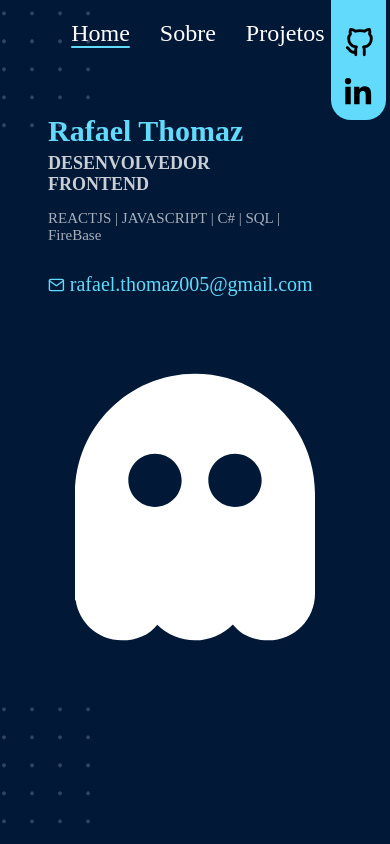
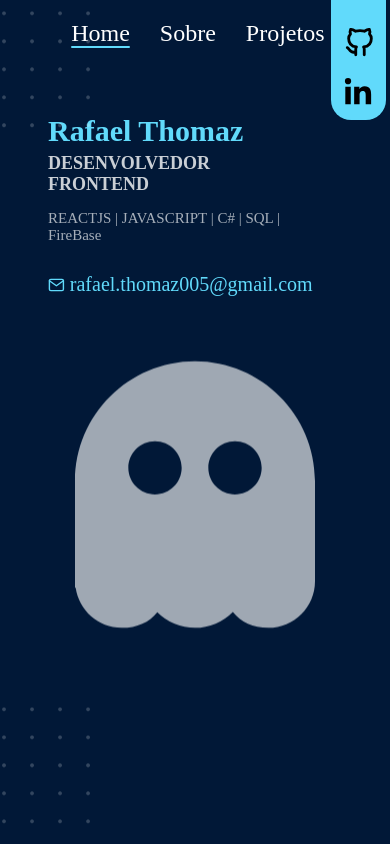
Before and after one commit to rafahthomaz14/Portifolio, a React (Vite) app: page / in a window 390 px wide. Built offline with nearby package versions, Linux system fonts and the light colour scheme.

Commit message:
animacao

```diff
--- a/src/Pages/Home/styles.css
+++ b/src/Pages/Home/styles.css
@@ -146,7 +146,4 @@
         font-size: 15px;
     }
 
-    .figura {
-        animation: none;
-    }
 }
```
